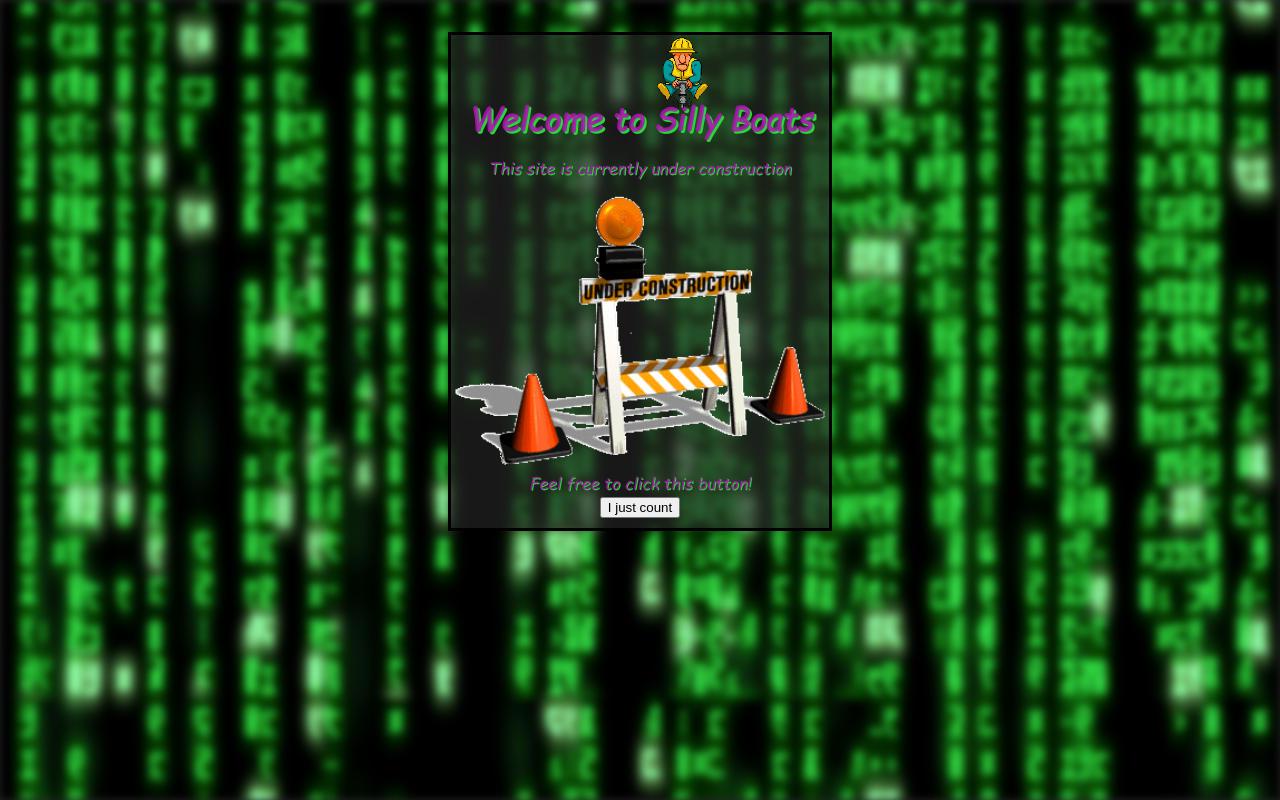
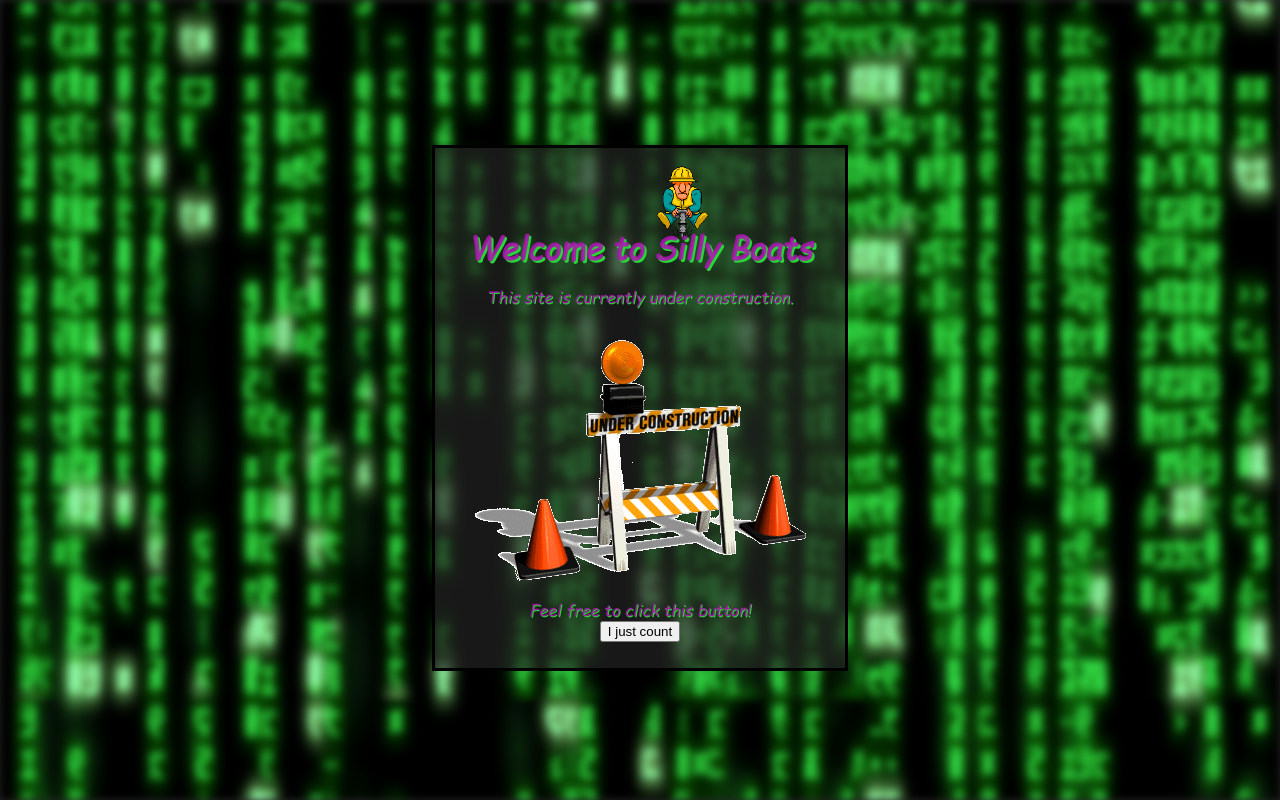
Before and after one commit to NotAnAiYet/sillyBoats, a Svelte app: page / in a window 1280 px wide. Built offline with nearby package versions, Linux system fonts and the light colour scheme.

Commit message:
changed layout

```diff
--- a/src/App.svelte
+++ b/src/App.svelte
@@ -4,10 +4,10 @@
     import Counter from './lib/Counter.svelte';
 </script>
 
+<Background />
 <main>
   <div class="background">
-  <Background />
-  <Construction />
-  <Counter />
-</div>
+    <Construction />
+    <Counter />
+  </div>
 </main>
--- a/src/app.css
+++ b/src/app.css
@@ -10,20 +10,31 @@
   background-color: #242424;
 }
 
+html,
+body {
+    height: 100%;
+}
+
 body {
   margin: 0;
   display: flex;
   flex-direction: column;
+  justify-content: center;
+  align-items: center;
 }
 
 div.background {
   background-color: #242424ad;
   border: 3px solid black;
+  display: flex;
+  flex-direction: column;
+  align-items: center;
+  padding: 1rem;
 }
 
 #app {
-  margin: 0 auto;
-  padding: 2rem;
+  margin: 0;
+  padding: 1rem;
   padding-bottom: 0px;
   text-align: center;
 }
--- a/src/lib/Construction.svelte
+++ b/src/lib/Construction.svelte
@@ -3,10 +3,15 @@
 </script>
 
 <h1>Welcome to <span class="sillyWorker">Silly</span> Boats</h1>
-<p>This site is currently under construction</p>
-<img src={sign} alt="Under Construction" width="100%">
+<p>This site is currently under construction. </p>
+<img src={sign} alt="Under Construction">
 <p>Feel free to click this button!</p>
+
 <style>
+    img {
+        padding: 1rem 0px
+    }
+
     .sillyWorker::after {
         background-image: url(./assets/construction-worker.gif);
         background-size: 60px 80px;
```
